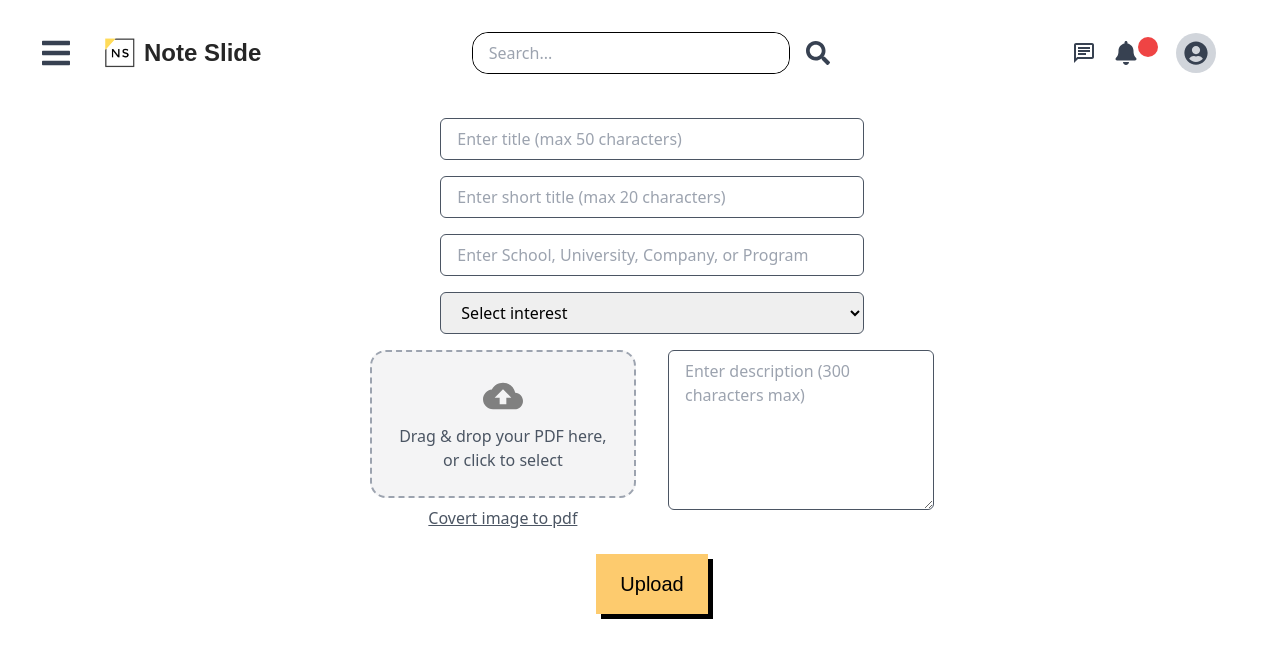
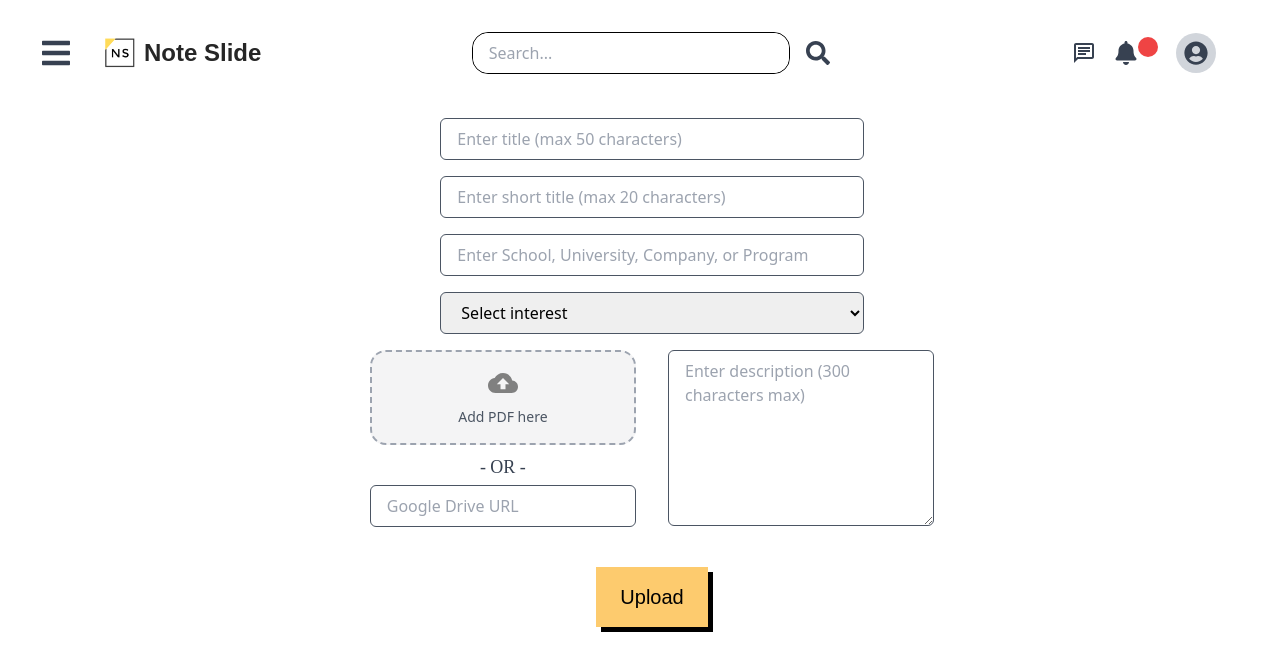
Before and after one commit to TheWiseGhost/NoteSlide, a React (Create React App) app: page /upload in a window 1280 px wide. Shown: the top 670 px of the page. Built offline with nearby package versions, Linux system fonts and the light colour scheme; a web font is replaced by a local one.

Commit message:
Allow for google drive url uploads

```diff
--- a/src/components/AddNote.js
+++ b/src/components/AddNote.js
@@ -12,6 +12,7 @@ import { Helmet } from "react-helmet-async";
 const AddNote = () => {
   const MAX_FILE_SIZE_MB = 1024; // 1 GB in MB
   const [selectedFile, setSelectedFile] = useState(null);
+  const [driveUrl, setDriveUrl] = useState("");
   const [title, setTitle] = useState("");
   const [shortTitle, setShortTitle] = useState("");
   const [school, setSchool] = useState("");
@@ -38,6 +39,20 @@ const AddNote = () => {
     "Research",
     "Technology",
   ];
+
+  const handleDriveUrlChange = (event) => {
+    setDriveUrl(event.target.value);
+    setSelectedFile(null); // Clear file if a drive URL is entered
+  };
+
+  const validateDriveUrl = async (url) => {
+    try {
+      const response = await fetch(url, { method: "HEAD" });
+      return response.ok;
+    } catch (error) {
+      return false;
+    }
+  };
 
   const handleFileChange = (event) => {
     const file = event.target.files[0];
@@ -87,15 +102,34 @@ const AddNote = () => {
       navigate("/auth?redirect=upload");
     }
     setLoading(true);
-    if (!selectedFile || !title || !shortTitle || !interest || !description) {
-      alert("Please fill all fields and select a file.");
+
+    if (!title || !shortTitle || !interest || !description) {
+      alert("Please fill all required fields.");
       setLoading(false);
       return;
     }
 
+    if (!selectedFile && !driveUrl) {
+      alert("Please upload a PDF or provide a Google Drive URL.");
+      setLoading(false);
+      return;
+    }
+
+    if (driveUrl) {
+      const isPublic = await validateDriveUrl(driveUrl);
+      if (!isPublic) {
+        alert(
+          "The Google Drive link is not publicly accessible. Please change the sharing settings."
+        );
+        setLoading(false);
+        return;
+      }
+    }
+
     try {
       const formData = new FormData();
-      formData.append("pdf_file", selectedFile);
+      if (selectedFile) formData.append("pdf_file", selectedFile);
+      if (driveUrl) formData.append("drive_url", driveUrl);
       formData.append("title", title);
       formData.append("short_title", shortTitle);
       formData.append("school", school);
@@ -104,7 +138,7 @@ const AddNote = () => {
       formData.append("user_id", user.id);
       formData.append("interest", interest);
 
-      const uploadUrl = "https://noteslidebackend.onrender.com/api/uploadnote/";
+      const uploadUrl = "http://127.0.0.1:8000/api/uploadnote/";
 
       const response = await fetch(uploadUrl, {
         method: "POST",
@@ -295,16 +329,16 @@ const AddNote = () => {
                 ))}
               </select>
               <div className="w-full md:w-4/5 mx-auto flex flex-row space-x-8">
-                <div className="w-1/2 text-center">
+                <div className="flex flex-col w-1/2">
+                  <div className="text-center">
                     <label
                       htmlFor="file-upload"
-                    className="p-6 mb-2 flex flex-col items-center justify-center h-auto bg-zinc-100 rounded-2xl border-2 border-dashed border-gray-400 cursor-pointer"
+                      className="p-4 mb-2 flex flex-col items-center justify-center h-auto bg-zinc-100 rounded-2xl border-2 border-dashed border-gray-400 cursor-pointer"
                     >
-                    <CloudUploadIcon style={{ fontSize: 40, color: "gray" }} />
-                    <span className="hidden md:flex mt-2 text-base leading-normal text-center text-gray-600">
-                      Drag & drop your PDF here, or click to select
-                    </span>
-                    <span className="flex md:hidden mt-2 text-base leading-normal text-center text-gray-600">
+                      <CloudUploadIcon
+                        style={{ fontSize: 30, color: "gray" }}
+                      />
+                      <span className="flex mt-2 text-sm leading-normal text-center text-gray-600">
                         Add PDF here
                       </span>
                       <input
@@ -319,23 +353,28 @@ const AddNote = () => {
                         Selected file: {selectedFile.name}
                       </p>
                     )}
-                  {!selectedFile && (
-                    <a
-                      href="https://smallpdf.com/jpg-to-pdf"
-                      target="_blank"
-                      className="text-md text-gray-600 underline hover:text-black"
-                    >
-                      Covert image to pdf
-                    </a>
-                  )}
                   </div>
+                  <p className="font-outfit text-lg text-gray-700 text-center pb-1">
+                    - OR -
+                  </p>
+                  <div className="">
+                    <input
+                      type="text"
+                      value={driveUrl}
+                      onChange={handleDriveUrlChange}
+                      placeholder="Google Drive URL"
+                      className="mb-4 px-4 py-2 border border-gray-600 rounded-md w-full justify-center"
+                    />
+                  </div>
+                </div>
+
                 <div className="w-1/2">
                   <textarea
                     type="text"
                     value={description}
                     onChange={handleDescriptionChange}
                     placeholder="Enter description (300 characters max)"
-                    className="mb-4 flex flex-grow w-full h-40 px-4 py-2 border border-gray-600 rounded-md text-start justify-center"
+                    className="mb-4 flex flex-grow w-full h-44 px-4 py-2 border border-gray-600 rounded-md text-start justify-center"
                     maxLength="300"
                   />
                 </div>
```
Lines whose indentation alone changed are shown as unchanged.
